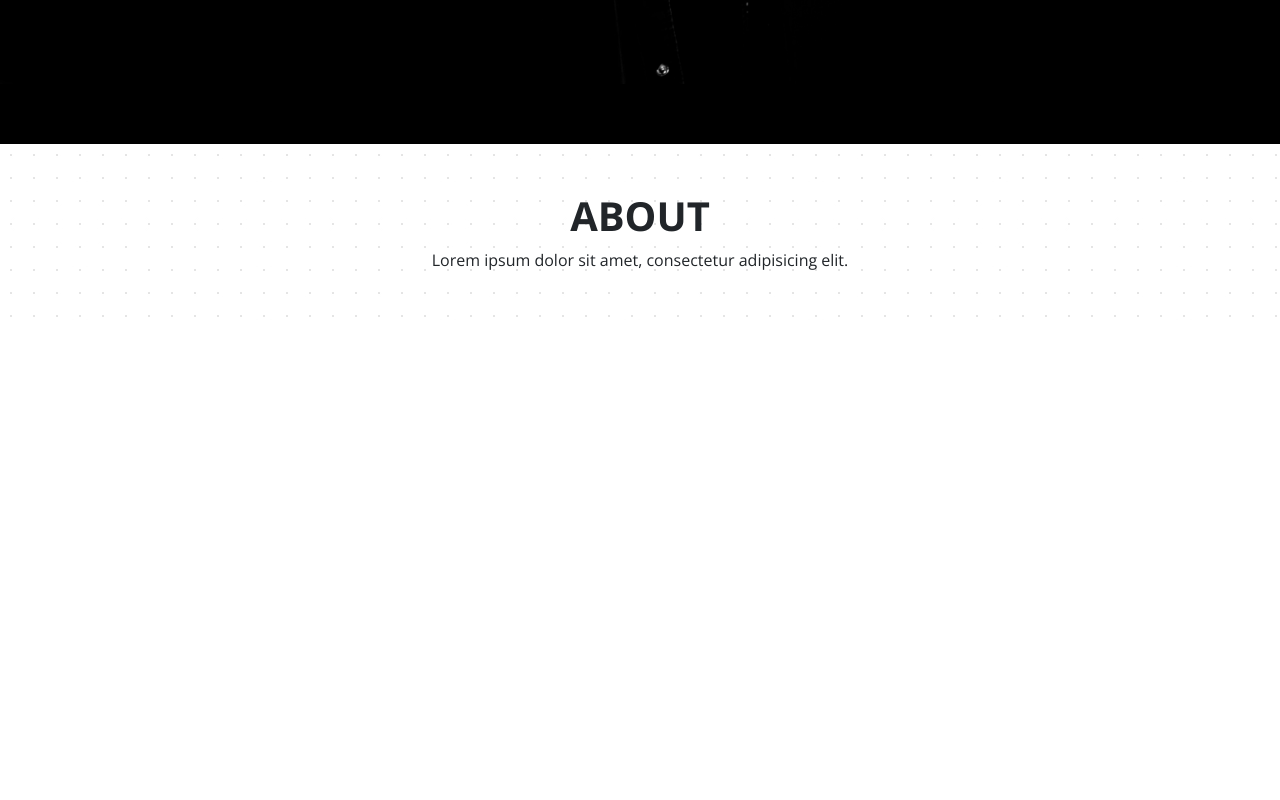
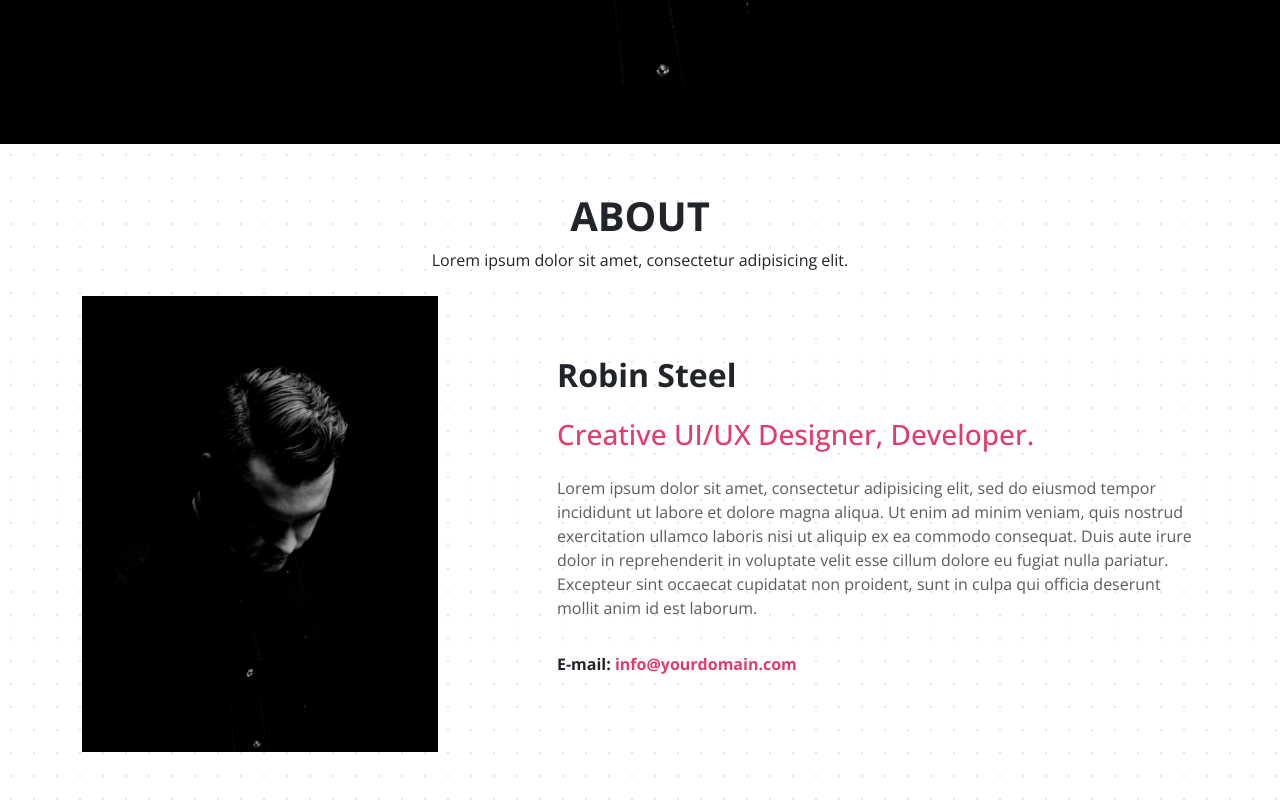
Before and after one commit to yaraekmail/osaka_project, a plain HTML site: page index.html in a window 1280 px wide. Shown: the part 656-1456 px from the top of the page. Before the commit the page ends 992 px from the top, so only its background shows below. Drawn offline with nearby package versions, Linux system fonts and the light colour scheme.

Commit message:
create about section

```diff
--- a/index.html
+++ b/index.html
@@ -80,10 +80,26 @@
         </div>
       </section>
 
-      <section class="about py-5">
-        <div class="title text-center">
+      <section class="about py-5 ">
+        <div class="title text-center mb-4">
           <h2 class="fs-1 fw-bold text-uppercase">ABOUT</h2>
           <p>Lorem ipsum dolor sit amet, consectetur adipisicing elit.</p>
+        </div>
+        <div class="container">
+            <div class="row ">
+                <div class="col-md-4">
+<img src="./asseest/img/abputimg.jpg" class="img-fluid">
+                </div>
+
+                <div class="col-md-7 offset-1 ">
+            <div class="about-details d-flex flex-column justify-content-center gap-3 h-100">
+                        <h3 class="fs-2 fw-bold">Robin Steel</h3>
+                    <h4 class="text_primary fs-3">Creative UI/UX Designer, Developer.</h4>
+                    <p class="text-muted">Lorem ipsum dolor sit amet, consectetur adipisicing elit, sed do eiusmod tempor incididunt ut labore et dolore magna aliqua. Ut enim ad minim veniam, quis nostrud exercitation ullamco laboris nisi ut aliquip ex ea commodo consequat. Duis aute irure dolor in reprehenderit in voluptate velit esse cillum dolore eu fugiat nulla pariatur. Excepteur sint occaecat cupidatat non proident, sunt in culpa qui officia deserunt mollit anim id est laborum.</p>
+                <p class="fw-bolder">E-mail: <span class="text_primary">info@yourdomain.com</span></p>
+
+            </div> </div>
+            </div>
         </div>
       </section>
     </main>
```
Also changed, not shown: asseest/img/abputimg.jpg (added).
